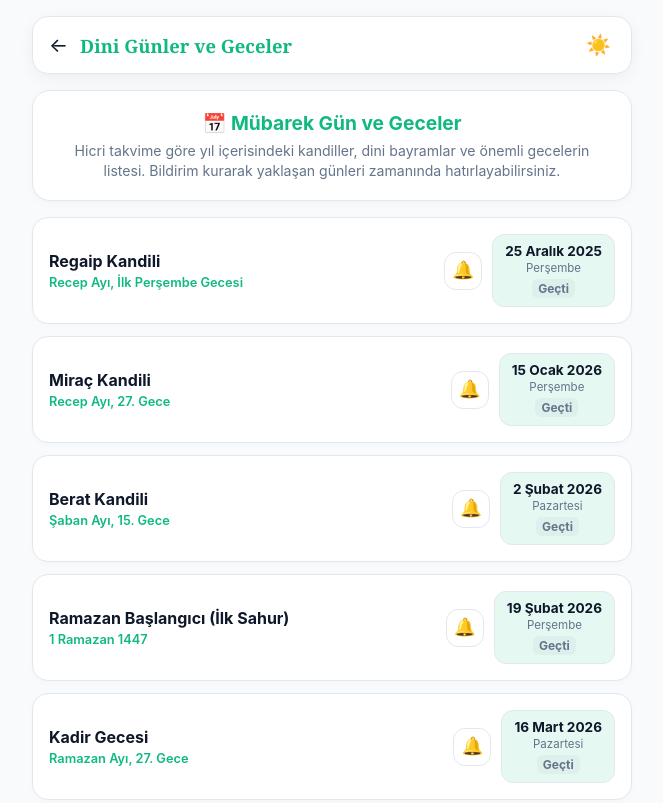
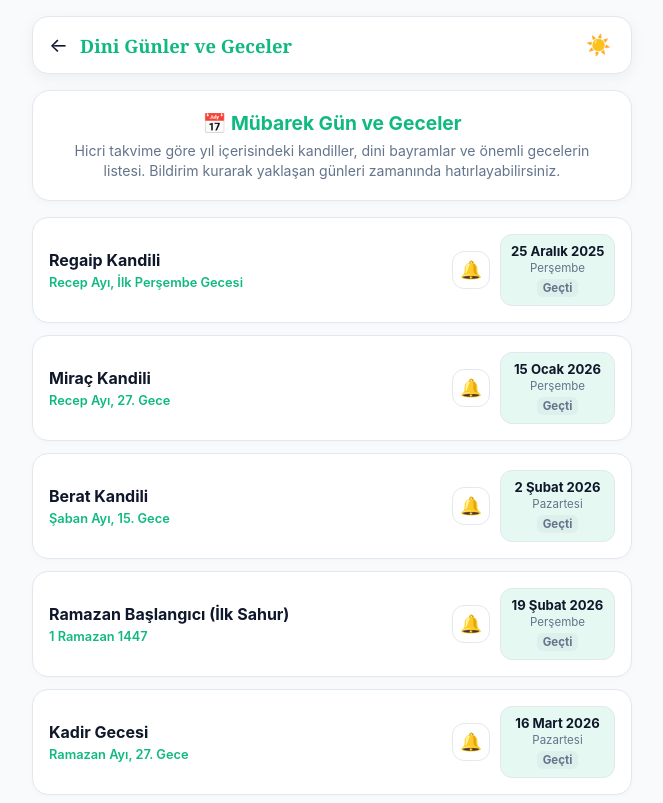
Before and after one commit to ayetinvakti/dini-gunler, a plain HTML site: page index.html in a window 1280 px wide. Shown: the top 803 px of the page, without its empty margins (308-971 px from the left). Drawn offline with Linux system fonts and the light colour scheme.

Commit message:
Update index.html

```diff
--- a/index.html
+++ b/index.html
@@ -175,24 +175,28 @@
             flex-direction: column;
             gap: 4px;
             flex: 1;
+            min-width: 0; /* Taşmaları önler */
         }
 
         .day-name {
             font-size: 1rem;
             font-weight: 700;
             color: var(--text-color);
+            line-height: 1.3;
         }
 
         .day-hicri {
             font-size: 0.8rem;
             color: var(--accent-color);
             font-weight: 600;
+            line-height: 1.2;
         }
 
         .day-right-group {
             display: flex;
             align-items: center;
             gap: 10px;
+            flex-shrink: 0;
         }
 
         /* Bildirim Zil Butonu Stili */
@@ -209,6 +213,7 @@
             justify-content: center;
             font-size: 1.1rem;
             transition: all 0.2s ease;
+            flex-shrink: 0;
         }
 
         .notif-btn:hover {
@@ -225,16 +230,18 @@
         .day-date-badge {
             background: rgba(16, 185, 129, 0.1);
             border: 1px solid var(--border-color);
-            padding: 8px 12px;
+            padding: 8px 10px;
             border-radius: 12px;
             text-align: center;
-            min-width: 105px;
+            width: 115px; /* Sabit genişlik ile tüm tarihler tam hizada durur */
+            flex-shrink: 0;
         }
 
         .day-date {
-            font-size: 0.85rem;
+            font-size: 0.82rem;
             font-weight: 700;
             color: var(--text-color);
+            white-space: nowrap;
         }
 
         .day-dayname {
@@ -244,12 +251,13 @@
         }
 
         .day-countdown {
-            font-size: 0.75rem;
+            font-size: 0.72rem;
             font-weight: 700;
             margin-top: 4px;
             padding: 2px 6px;
             border-radius: 6px;
             display: inline-block;
+            white-space: nowrap;
         }
         .countdown-future {
             color: var(--accent-color);
@@ -656,7 +664,6 @@
     const currentLang = localStorage.getItem('user_lang') || 'tr';
     const t = translations[currentLang] || translations['tr'];
 
-    // Bildirim Durumlarını Kontrol Et ve Butonları İşaretle
     function updateNotificationButtonsUI() {
         const savedNotifs = JSON.parse(localStorage.getItem('saved_religious_notifs') || '{}');
         document.querySelectorAll('.day-card').forEach(card => {
@@ -664,15 +671,12 @@
             const btn = card.querySelector('.notif-btn');
             if (btn && savedNotifs[id]) {
                 btn.classList.add('active');
-                btn.textContent = '🔔';
             } else if (btn) {
                 btn.classList.remove('active');
-                btn.textContent = '🔔';
             }
         });
     }
 
-    // Bildirim Ekle / Kaldır Fonksiyonu
     async function toggleNotification(id, title, dateStr) {
         if (!('Notification' in window)) {
             alert("Tarayıcınız bildirim özelliğini desteklemiyor.");
@@ -702,7 +706,6 @@
             updateNotificationButtonsUI();
             alert(t.notif_success);
 
-            // Test amaçlı hemen bir bildirim tetikleyelim ki çalıştığını görsünler
             try {
                 navigator.serviceWorker.ready.then(reg => {
                     reg.showNotification("Ayetin Vakti - Hatırlatıcı", {
@@ -792,7 +795,6 @@
             }
         });
 
-        // Bildirim butonlarının aktiflik durumunu yükle
         updateNotificationButtonsUI();
     });
 </script>
```
